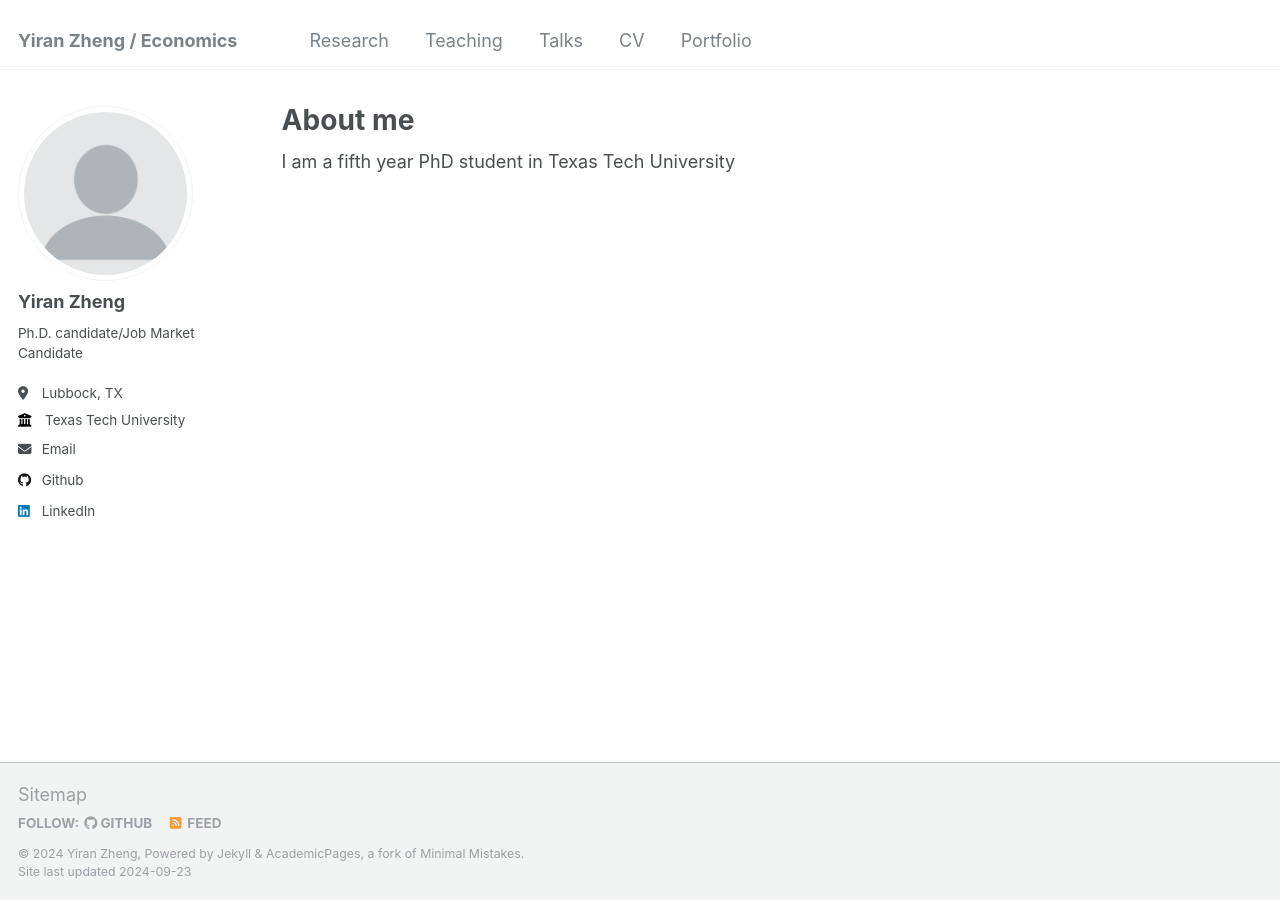
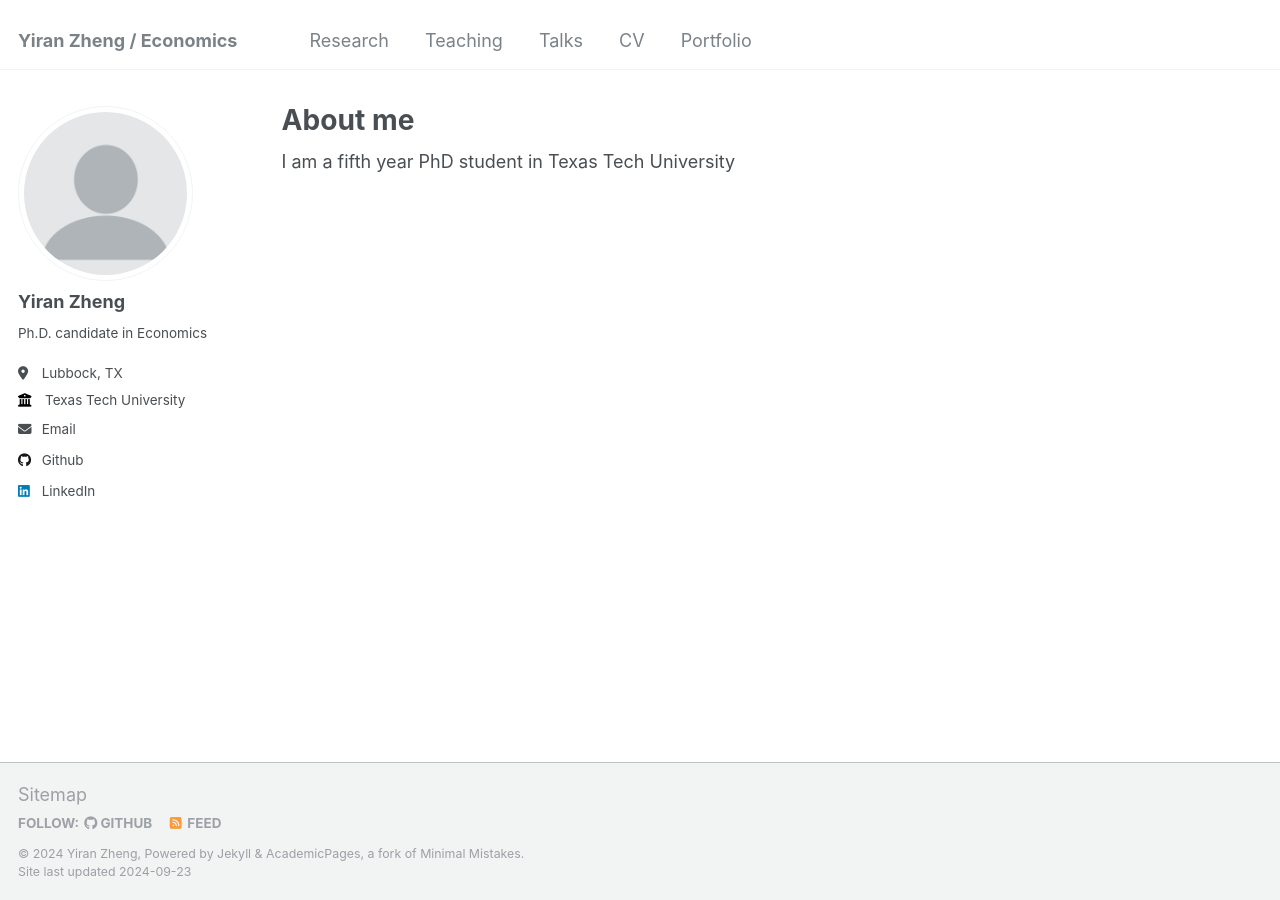
Before and after one commit to yiran-zheng/yiran-zheng.github.io, a Jekyll site: the page built from _pages/about.md, in a window 1280 px wide. Built offline with Jekyll 4.4.1, drawn with Linux system fonts in a browser that asks for light colours.

Commit message:
Update _config.yml

```diff
--- a/_config.yml
+++ b/_config.yml
@@ -25,7 +25,7 @@ author:
   avatar           : "profile.png"
   name             : "Yiran Zheng"
   pronouns         : # example: "she/her"
-  bio              : "Ph.D. candidate/Job Market Candidate"
+  bio              : "Ph.D. candidate in Economics"
   employer         : "Texas Tech University"
   location         : "Lubbock, TX"
   uri              : # URL
```
